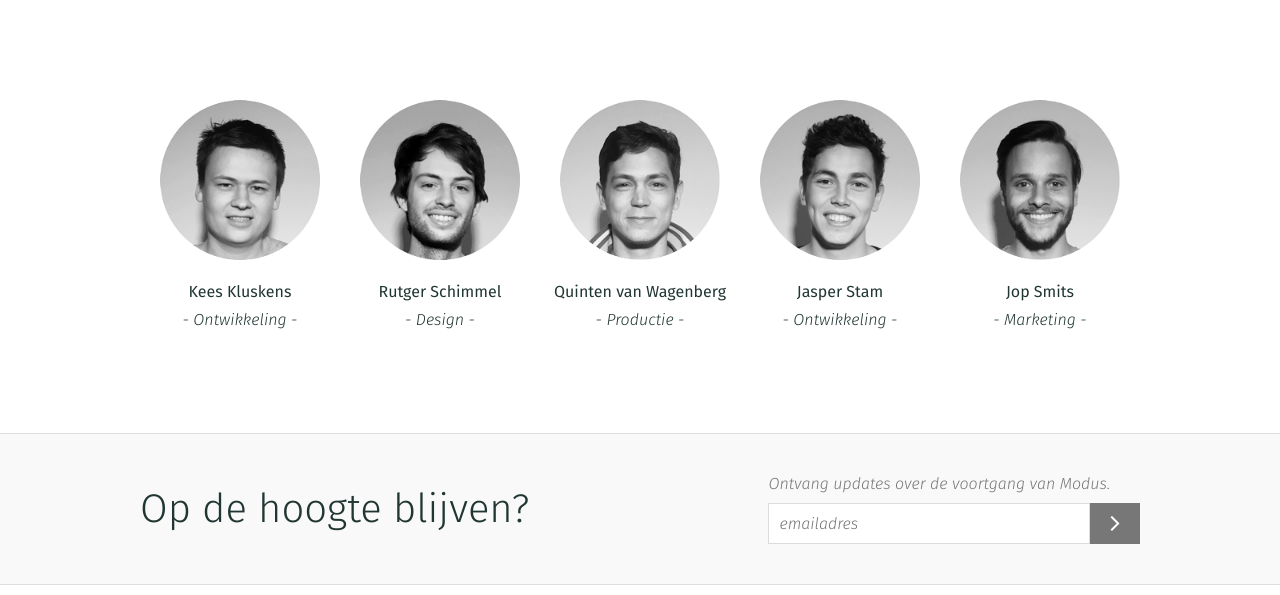
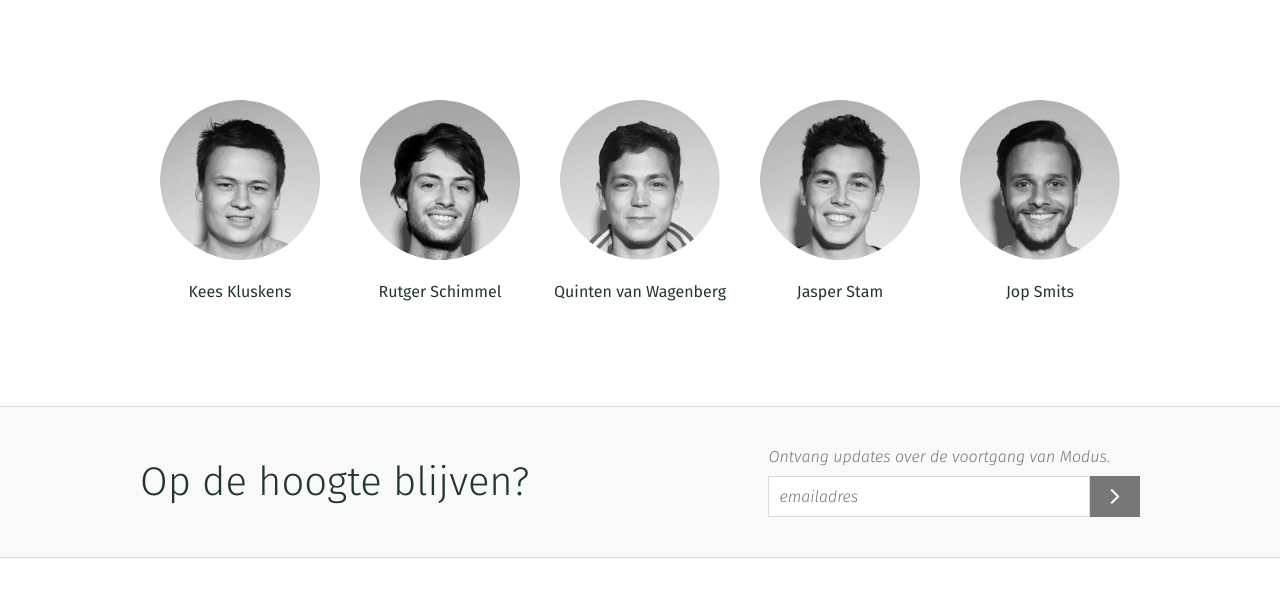
Before and after one commit to SpaceK33z/modus-marketing, a plain HTML site: page pages/over.html in a window 1280 px wide. Shown: the part 727-1322 px from the top of the page. Drawn offline with Linux system fonts and the light colour scheme.

Commit message:
taken onder personen weggehaald

```diff
--- a/pages/over.html
+++ b/pages/over.html
@@ -33,28 +33,28 @@
       <div class="team">
         <img src="../images/kees.png" alt="kees">
         <p class="pers_naam">Kees Kluskens</p>
-        <p class="pers_omschr">- Ontwikkeling -</p>
-      </div>
+<!--         <p class="pers_omschr">- Ontwikkeling -</p>
+ -->      </div>
       <div class="team">
         <img src="../images/rutger.png" alt="rutger">
         <p class="pers_naam">Rutger Schimmel</p>
-        <p class="pers_omschr">- Design -</p>
-      </div>
+<!--         <p class="pers_omschr">- Design -</p>
+ -->      </div>
       <div class="team">
         <img src="../images/quinten.png" alt="quinten">
         <p class="pers_naam">Quinten van Wagenberg</p>
-        <p class="pers_omschr">- Productie -</p>
-      </div>
+<!--         <p class="pers_omschr">- Productie -</p>
+ -->      </div>
       <div class="team">
         <img src="../images/jasper.png" alt="jasper">
         <p class="pers_naam">Jasper Stam</p>
-        <p class="pers_omschr">- Ontwikkeling -</p>
-      </div>
+<!--         <p class="pers_omschr">- Ontwikkeling -</p>
+ -->      </div>
       <div class="team">
         <img src="../images/jop.png" alt="jop">
         <p class="pers_naam">Jop Smits</p>
-        <p class="pers_omschr">- Marketing -</p>
-      </div>
+<!--         <p class="pers_omschr">- Marketing -</p>
+ -->      </div>
     </div>
     <div class="banner_3_bg">
       <div class="banner_3">
```
